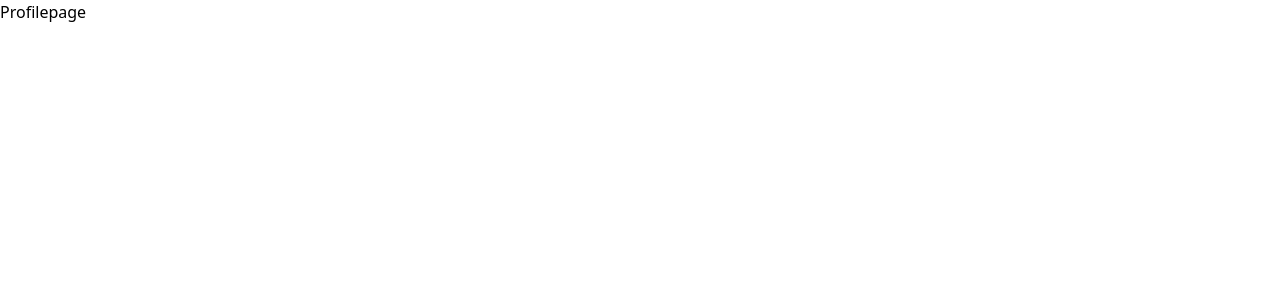
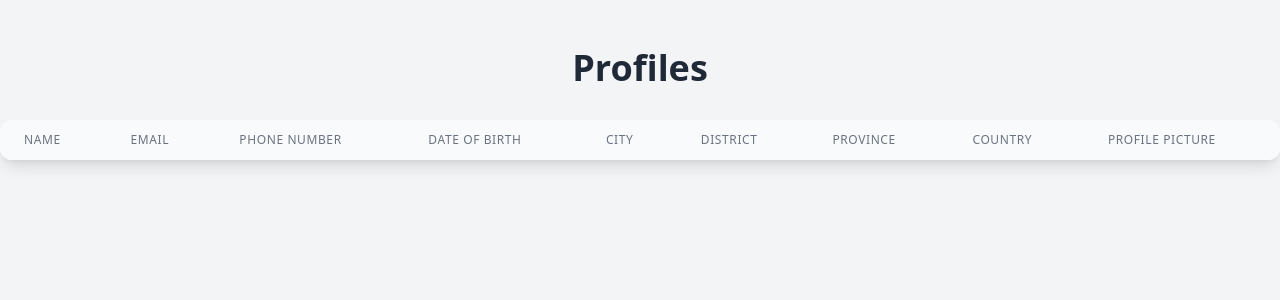
Before and after one commit to Mirojjj/treeleaf, a React (Vite) app: page /profiles in a window 1280 px wide. Shown: the top 300 px of the page. Built offline with nearby package versions, Linux system fonts and the light colour scheme.

Commit message:
profiles page implemented

```diff
--- /dev/null
+++ b/src/components/Tables.jsx
@@ -0,0 +1,103 @@
+import React from "react";
+
+const Tables = ({ users, handleDelete, handleEdit, isProfile }) => {
+  return (
+    <table className="min-w-full divide-y divide-gray-200 ">
+      <thead className="bg-gray-50">
+        <tr>
+          <th className="px-6 py-3 text-left text-xs font-medium text-gray-500 uppercase tracking-wider">
+            Name
+          </th>
+          <th className="px-6 py-3 text-left text-xs font-medium text-gray-500 uppercase tracking-wider">
+            Email
+          </th>
+          <th className="px-6 py-3 text-left text-xs font-medium text-gray-500 uppercase tracking-wider">
+            Phone Number
+          </th>
+          <th className="px-6 py-3 text-left text-xs font-medium text-gray-500 uppercase tracking-wider">
+            Date of Birth
+          </th>
+          <th className="px-6 py-3 text-left text-xs font-medium text-gray-500 uppercase tracking-wider">
+            City
+          </th>
+          <th className="px-6 py-3 text-left text-xs font-medium text-gray-500 uppercase tracking-wider">
+            District
+          </th>
+          <th className="px-6 py-3 text-left text-xs font-medium text-gray-500 uppercase tracking-wider">
+            Province
+          </th>
+          <th className="px-6 py-3 text-left text-xs font-medium text-gray-500 uppercase tracking-wider">
+            Country
+          </th>
+          <th className="px-6 py-3 text-left text-xs font-medium text-gray-500 uppercase tracking-wider">
+            Profile Picture
+          </th>
+          {isProfile ? (
+            <></>
+          ) : (
+            <th className="px-6 py-3 text-left text-xs font-medium text-gray-500 uppercase tracking-wider">
+              Actions
+            </th>
+          )}
+        </tr>
+      </thead>
+      <tbody className="bg-white divide-y divide-gray-200">
+        {users.map((user, index) => (
+          <tr key={index}>
+            <td className="px-6 py-4 whitespace-nowrap text-sm font-medium text-gray-900">
+              {user.name}
+            </td>
+            <td className="px-6 py-4 whitespace-nowrap text-sm text-gray-500">
+              {user.email}
+            </td>
+            <td className="px-6 py-4 whitespace-nowrap text-sm text-gray-500">
+              {user.phoneNumber}
+            </td>
+            <td className="px-6 py-4 whitespace-nowrap text-sm text-gray-500">
+              {user.dob}
+            </td>
+            <td className="px-6 py-4 whitespace-nowrap text-sm text-gray-500">
+              {user.city}
+            </td>
+            <td className="px-6 py-4 whitespace-nowrap text-sm text-gray-500">
+              {user.district}
+            </td>
+            <td className="px-6 py-4 whitespace-nowrap text-sm text-gray-500">
+              {user.province}
+            </td>
+            <td className="px-6 py-4 whitespace-nowrap text-sm text-gray-500">
+              {user.country}
+            </td>
+            <td className="px-6 py-4 whitespace-nowrap text-sm text-gray-500 flex justify-center">
+              <img
+                src={user.profilePicture}
+                alt={`${user.name}'s Profile`}
+                className="w-12 h-12 object-cover rounded-full"
+              />
+            </td>
+            {isProfile ? (
+              <></>
+            ) : (
+              <td className="px-6 py-4 whitespace-nowrap text-sm font-medium">
+                <button
+                  onClick={() => handleEdit(index)}
+                  className="text-blue-600 hover:text-blue-900 mr-2 border border-blue-900 py-1 px-3 rounded-md"
+                >
+                  Edit
+                </button>
+                <button
+                  onClick={() => handleDelete(index)}
+                  className="text-red-600 hover:text-red-900 border border-red-900 p-1 rounded-md"
+                >
+                  Delete
+                </button>
+              </td>
+            )}
+          </tr>
+        ))}
+      </tbody>
+    </table>
+  );
+};
+
+export default Tables;
--- a/src/components/UsersTable.jsx
+++ b/src/components/UsersTable.jsx
@@ -2,21 +2,18 @@ import React, { useState } from "react";
 import { useDispatch, useSelector } from "react-redux";
 import { scrollToTop } from "../utils/helper.js";
 import { deleteUser } from "../features/user/userSlice.js";
+import { useNavigate } from "react-router-dom";
+import Tables from "./Tables.jsx";
 import { Element } from "react-scroll";
-
-// import { addUs} from "../features/user/userSlice.js";
 
 const UsersTable = ({ onEdit }) => {
   const dispatch = useDispatch();
-  const [savedUsers, setSavedUsers] = useState([]);
-  // const [users, setUsers] = useState([]);
+  const navigate = useNavigate();
 
   const users = useSelector((state) => state.users.users);
-  // console.log(loadUsersFromLocalStorage());
 
   const handleDelete = (index) => {
-    const userIndex = startIndex + index;
-    dispatch(deleteUser(startIndex + index)); // Dispatch deleteUser action with user index
+    dispatch(deleteUser(startIndex + index));
     if (users.length - 1 <= (currentPage - 1) * rowsPerPage) {
       if (currentPage > 1) {
         setCurrentPage(currentPage - 1);
@@ -43,7 +40,6 @@ const UsersTable = ({ onEdit }) => {
   console.log({ usersLength });
 
   const totalUsers = users.length;
-  const totalPages = Math.ceil(totalUsers / rowsPerPage);
 
   // Handle page change
   const handleNextPage = () => {
@@ -60,96 +56,17 @@ const UsersTable = ({ onEdit }) => {
 
   return (
     <Element name="usersTable" className="user-table">
-      <div className="container mx-auto p-4  h-screen ">
-        <h1 className="text-2xl text-center mb-6">Users List</h1>
+      <div className="container mx-auto p-4  h-screen flex flex-col justify-center">
+        <h1 className="text-4xl font-extrabold text-center text-gray-800 mb-8">
+          Users List
+        </h1>
         <div className="overflow-x-auto rounded-xl">
-          <table className="min-w-full divide-y divide-gray-200 ">
-            <thead className="bg-gray-50">
-              <tr>
-                <th className="px-6 py-3 text-left text-xs font-medium text-gray-500 uppercase tracking-wider">
-                  Name
-                </th>
-                <th className="px-6 py-3 text-left text-xs font-medium text-gray-500 uppercase tracking-wider">
-                  Email
-                </th>
-                <th className="px-6 py-3 text-left text-xs font-medium text-gray-500 uppercase tracking-wider">
-                  Phone Number
-                </th>
-                <th className="px-6 py-3 text-left text-xs font-medium text-gray-500 uppercase tracking-wider">
-                  Date of Birth
-                </th>
-                <th className="px-6 py-3 text-left text-xs font-medium text-gray-500 uppercase tracking-wider">
-                  City
-                </th>
-                <th className="px-6 py-3 text-left text-xs font-medium text-gray-500 uppercase tracking-wider">
-                  District
-                </th>
-                <th className="px-6 py-3 text-left text-xs font-medium text-gray-500 uppercase tracking-wider">
-                  Province
-                </th>
-                <th className="px-6 py-3 text-left text-xs font-medium text-gray-500 uppercase tracking-wider">
-                  Country
-                </th>
-                <th className="px-6 py-3 text-left text-xs font-medium text-gray-500 uppercase tracking-wider">
-                  Profile Picture
-                </th>
-                <th className="px-6 py-3 text-left text-xs font-medium text-gray-500 uppercase tracking-wider">
-                  Actions
-                </th>
-              </tr>
-            </thead>
-            <tbody className="bg-white divide-y divide-gray-200">
-              {paginatedUsers.map((user, index) => (
-                <tr key={index}>
-                  <td className="px-6 py-4 whitespace-nowrap text-sm font-medium text-gray-900">
-                    {user.name}
-                  </td>
-                  <td className="px-6 py-4 whitespace-nowrap text-sm text-gray-500">
-                    {user.email}
-                  </td>
-                  <td className="px-6 py-4 whitespace-nowrap text-sm text-gray-500">
-                    {user.phoneNumber}
-                  </td>
-                  <td className="px-6 py-4 whitespace-nowrap text-sm text-gray-500">
-                    {user.dob}
-                  </td>
-                  <td className="px-6 py-4 whitespace-nowrap text-sm text-gray-500">
-                    {user.city}
-                  </td>
-                  <td className="px-6 py-4 whitespace-nowrap text-sm text-gray-500">
-                    {user.district}
-                  </td>
-                  <td className="px-6 py-4 whitespace-nowrap text-sm text-gray-500">
-                    {user.province}
-                  </td>
-                  <td className="px-6 py-4 whitespace-nowrap text-sm text-gray-500">
-                    {user.country}
-                  </td>
-                  <td className="px-6 py-4 whitespace-nowrap text-sm text-gray-500 flex justify-center">
-                    <img
-                      src={user.profilePicture}
-                      alt={`${user.name}'s Profile`}
-                      className="w-12 h-12 object-cover rounded-full"
-                    />
-                  </td>
-                  <td className="px-6 py-4 whitespace-nowrap text-sm font-medium">
-                    <button
-                      onClick={() => handleEdit(index)}
-                      className="text-blue-600 hover:text-blue-900 mr-2 border border-blue-900 py-1 px-3"
-                    >
-                      Edit
-                    </button>
-                    <button
-                      onClick={() => handleDelete(index)}
-                      className="text-red-600 hover:text-red-900 border border-red-900 p-1"
-                    >
-                      Delete
-                    </button>
-                  </td>
-                </tr>
-              ))}
-            </tbody>
-          </table>
+          <Tables
+            users={paginatedUsers}
+            handleDelete={handleDelete}
+            handleEdit={handleEdit}
+            isProfile={false}
+          />
         </div>
 
         {totalUsers > rowsPerPage && (
@@ -178,6 +95,14 @@ const UsersTable = ({ onEdit }) => {
             </button>
           </div>
         )}
+        <div className="flex justify-center">
+          <button
+            onClick={() => navigate("/profiles")}
+            className="justify-center bg-blue-500 hover:bg-blue-600 max-w-fit rounded-lg px-4 py-2 text-white mt-8"
+          >
+            See All Profiles
+          </button>
+        </div>
       </div>
     </Element>
   );
--- a/src/pages/Profilepage.jsx
+++ b/src/pages/Profilepage.jsx
@@ -1,7 +1,43 @@
 import React from "react";
+import { useDispatch, useSelector } from "react-redux";
+import Tables from "../components/Tables";
+import { deleteUser } from "../features/user/userSlice.js";
+import { useNavigate } from "react-router-dom";
+import { useLocation } from "react-router-dom";
 
 const Profilepage = () => {
-  return <div>Profilepage</div>;
+  const dispatch = useDispatch();
+  const users = useSelector((state) => state.users.users);
+  const handleDelete = (index) => {
+    dispatch(deleteUser(index));
+  };
+  // const onEdit = location.state?.onEdit;
+
+  const navigate = useNavigate();
+  const handleEdit = (index) => {
+    // scrollToTop();
+    navigate("/");
+    onEdit(index);
+  };
+  return (
+    <div className="min-h-screen bg-gray-100 flex items-start justify-center py-12">
+      <div className="w-full max-w-7xl">
+        <h1 className="text-4xl font-extrabold text-center text-gray-800 mb-8">
+          Profiles
+        </h1>
+        <div className="bg-white shadow-lg rounded-xl overflow-hidden">
+          <div className="overflow-x-auto">
+            <Tables
+              users={users}
+              handleDelete={handleDelete}
+              handleEdit={handleEdit}
+              isProfile={true}
+            />
+          </div>
+        </div>
+      </div>
+    </div>
+  );
 };
 
 export default Profilepage;
```
